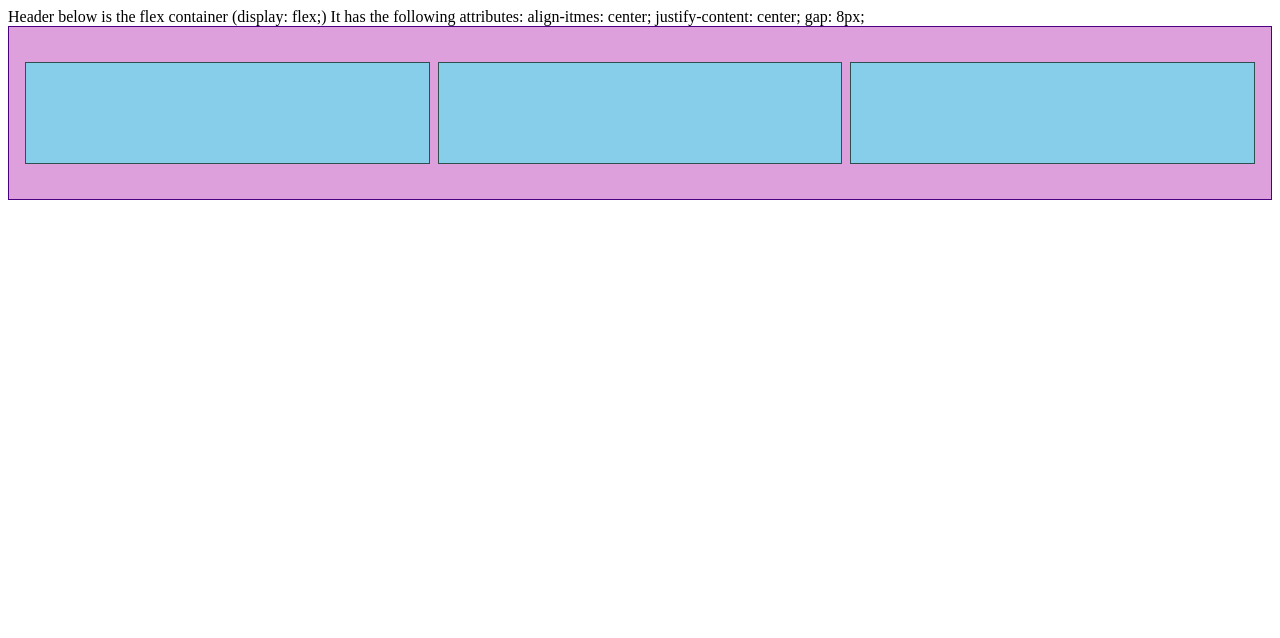
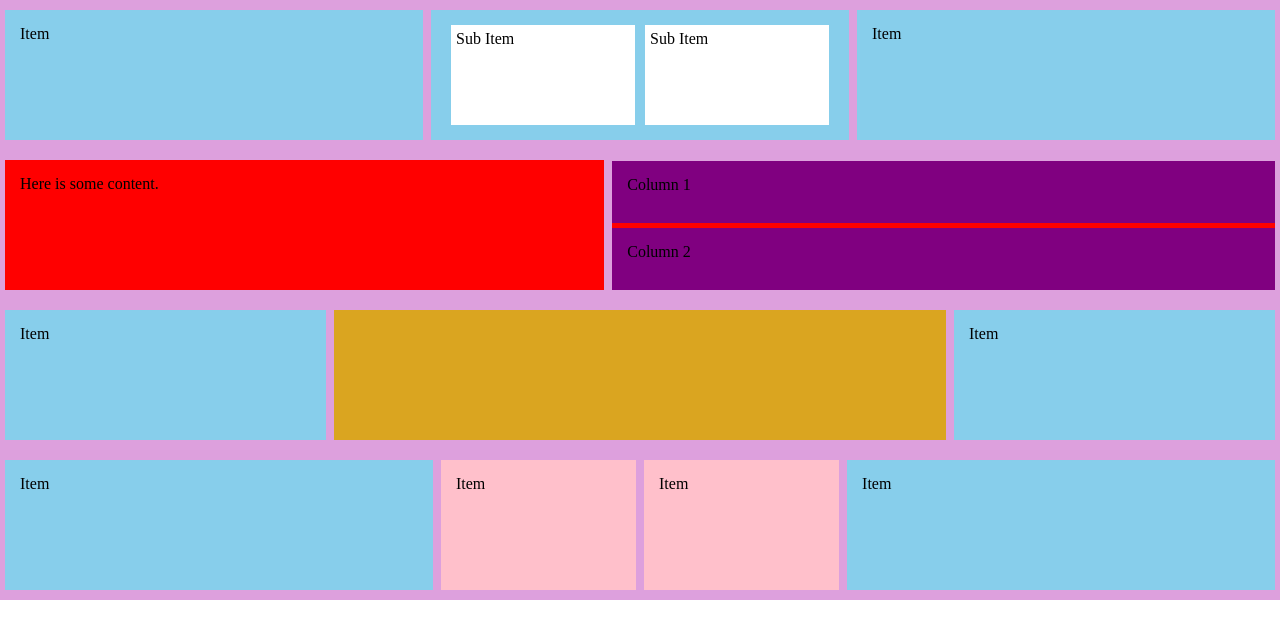
Before and after one commit to jib013/flex-box, a plain HTML site: page index.html in a window 1280 px wide. Drawn offline with Linux system fonts and the light colour scheme.

Commit message:
finished flex template

```diff
--- a/index.html
+++ b/index.html
@@ -9,14 +9,35 @@
 </head>
 <body>
     <div class="wrapper">
-        Header below is the flex container (display: flex;) It has the following attributes: align-itmes: center; justify-content: center; gap: 8px;
-        <div class="header">
-            <div class="header-item"></div>
-            <div class="header-item"></div>
-            <div class="header-item"></div>
+        <div class="section">
+            <div class="item">Item</div>
+            <div class="item">
+                <div class="middle">Sub Item</div>
+                <div class="middle">Sub Item</div>
+            </div>
+            <div class="item">Item</div>
         </div>
         <div class="main-content">
-
+            <div class="section">
+                <div class="single-col">
+                    <p>Here is some content.</p>
+                </div>
+                <div class="two-col">
+                    <div class="small-col">Column 1</div>
+                    <div class="small-col">Column 2</div>
+                </div>
+            </div>
+        </div>
+        <div class="section">
+            <div class="item">Item</div>
+            <div class="item span-2"></div>
+            <div class="item">Item</div>
+        </div>
+        <div class="section">
+            <div class="item">Item</div>
+            <div class="item split-1">Item</div>
+            <div class="item split-1">Item</div>
+            <div class="item">Item</div>
         </div>
     </div>
 </body>
--- a/styles.css
+++ b/styles.css
@@ -1,21 +1,75 @@
+* {
+    margin: 0;
+    padding: 0;
+}
 .wrapper {
     width: 100%;
     margin: 0 auto;
+    background: lightgray;
 }
-    .header {
+.section {
     height: 140px;
-        padding: 16px;
+    padding: 5px;
     background: plum;
-        border: 1px solid indigo;
     display: flex;
     align-items: center;
     justify-content: center;
     gap: 8px;
 }
 
-    .header-item{
+.item{
     width: 33%;
     height: 100px;
-        border: 1px solid darkslategray;
     background: skyblue;
+    flex: 1 1 0%;
+    display: flex; /* we also want this to be a flex container, as well as a flex item*/
+    padding: 15px;
 }
+
+.item.span-2 {
+    height: 100px;
+    background: goldenrod;
+    flex: 2 1 0%;
+}
+
+.item.split-1 {
+    background: pink;
+    flex: 0 1 13%;
+}
+
+.middle {
+    width: 50%;
+    background: #fff;
+    padding: 5px;
+    margin: 0px 5px;
+    flex: 2 1 0%;
+}
+
+.main-content {
+}
+
+.single-col {
+    background: red;
+    min-height: 100px;
+    flex: 1;
+    padding: 15px;
+}
+
+.two-col {
+    background: red;
+    display: flex;
+    flex-direction: column;
+    flex: 1 1 auto;
+}
+
+.small-col {
+    background: purple;
+    flex: 1 1 auto;
+    padding: 15px;
+    margin: 0px 0px 5px 0px;
+    min-height: 32px;
+}
+
+.small-col:nth-child(2) {
+    margin: 0px;
+}
```
Lines whose indentation alone changed are shown as unchanged.
